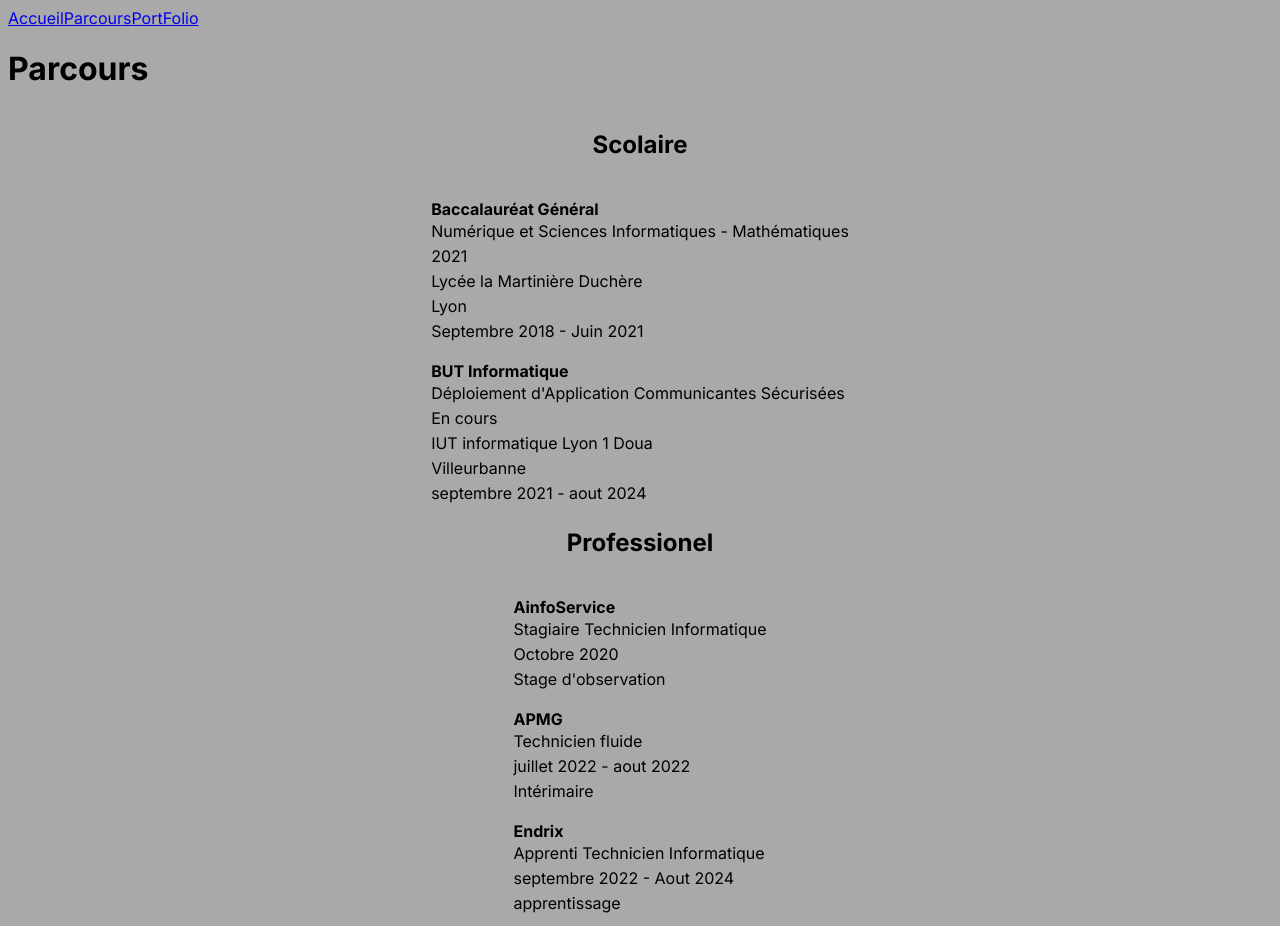
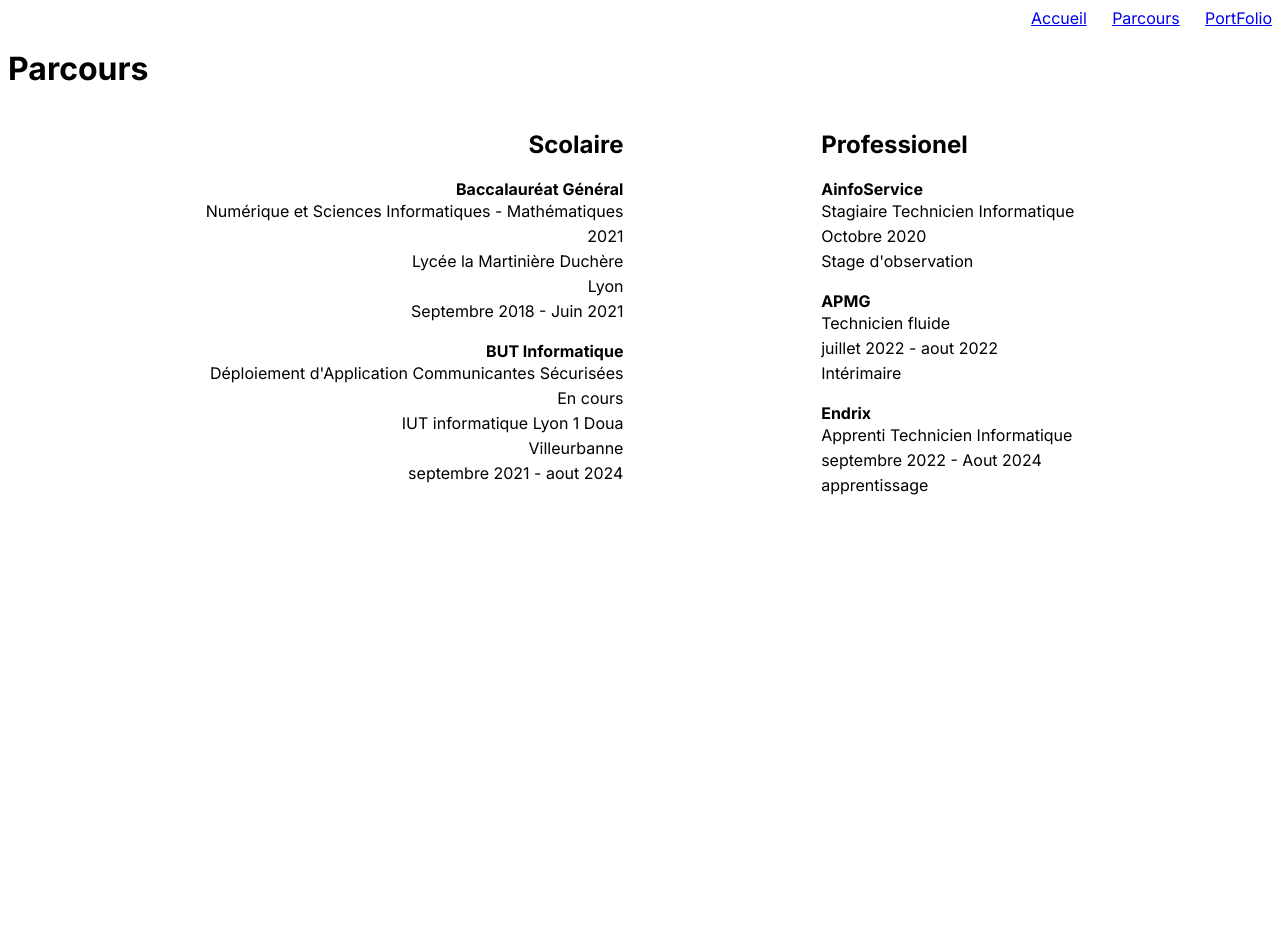
Before and after one commit to Lhokamn/cclaudel, a Next.js app: page /parcours in a window 1280 px wide. After the commit the page ends 800 px from the top, so only its background shows below. Built offline with nearby package versions, Linux system fonts and the light colour scheme.

Commit message:
rajout d'un peu de css

```diff
--- a/app/globals.css
+++ b/app/globals.css
@@ -3,9 +3,13 @@
 @tailwind utilities;  */
 
 body{
-  background-color: darkgrey;
+  /* background-color: darkgrey; */
 }
 
 nav {
-  align-items: end;
+  text-align: right;
 }
+
+nav * {
+  margin-left: 2%;
+}
--- a/app/layout.tsx
+++ b/app/layout.tsx
@@ -1,6 +1,7 @@
 import type { Metadata } from 'next'
 import { Inter } from 'next/font/google'
 import './globals.css'
+
 
 const inter = Inter({ subsets: ['latin'] })
 
@@ -22,7 +23,8 @@ export default function RootLayout({
             <a href="./parcours" id="parcours">Parcours</a>
             <a href="./portfolio" id="portfolio">PortFolio</a>
           </nav>
-        {children}</body>
+        {children}
+      </body>
     </html>
   )
 }
--- /dev/null
+++ b/app/page.module.css
@@ -0,0 +1,20 @@
+.header {
+    display:flex;
+    align-items: center;
+    flex-direction: column;
+}
+
+.aboutme {
+    display:flex;
+    align-items: center;
+    flex-direction: column;
+}
+.aboutme > p {
+    padding-left: 15rem;
+    padding-right: 15rem;
+}
+
+#accueil {
+    font-size: 150%;
+    color: blue;
+}
--- a/app/page.modules.css
+++ /dev/null
@@ -1,20 +0,0 @@
-.header {
-    size: 50px;
-    color: black;
-    align-items: center;
-}
-
-.fullPageWrapper div {
-    display: flex;
-    flex-direction: column;
-    align-items: center;
-}
-
-#accueil {
-    size:15rem;
-    color: blue;
-}
-
-.aboutme{
-    color: brown;
-}
--- a/app/page.tsx
+++ b/app/page.tsx
@@ -1,5 +1,5 @@
-import styles from './page.modules.css';
-import Image from 'next/image';
+import styles from './page.module.css'
+import Image from 'next/image'
 
 export default function Home() {
 
--- a/app/parcours/page.module.css
+++ b/app/parcours/page.module.css
@@ -1,23 +1,21 @@
-.maindiv > div {
-    display: flex;
-    flex-direction: column;
-    align-items: center;
+.content {
+    display:grid;
+    grid-template-columns: repeat(3fr 1fr 3fr);
 }
 
-/* .scol, .pro {
-    flex: 1;
-} */
-
 .scol {
-    display: flex;
-    flex-direction: column;
-    align-items: center;
-    justify-content: space-around;
+    text-align: right;
 }
 
 .pro {
-    display: flex;
-    flex-direction: column;
-    align-items: center;
-    justify-content: space-around;
+    text-align: left;
 }
+
+.pro:nth-child(2){
+    grid-column: 3;
+}
+
+#parcours{
+    font-size: 150%;
+    color: blue;
+}
--- a/app/parcours/page.tsx
+++ b/app/parcours/page.tsx
@@ -9,6 +9,7 @@ export default function Parcours() {
         <main>
             <div className={styles.maindiv}>
                 <h1>Parcours</h1>
+                <div className={styles.content}>
                     <div className={styles.scol}>
                         <h2>Scolaire</h2>
                         <ParcoursScolSection experiences={scol} ></ParcoursScolSection>
@@ -18,6 +19,7 @@ export default function Parcours() {
                         <ParcoursProSection experiences={pro} ></ParcoursProSection>
                     </div>
                 </div>
+            </div>
         </main>
     )
 }
--- a/app/portfolio/page.module.css
+++ b/app/portfolio/page.module.css
@@ -1,8 +1,11 @@
 .content {
+}
 
+.contentApp {
+    margin-left: 2rem;
 }
 
 #portfolio {
-    size:15rem;
+    font-size: 150%;
     color: blue;
 }
--- a/app/portfolio/page.tsx
+++ b/app/portfolio/page.tsx
@@ -9,7 +9,7 @@ export default function Portfolio() {
         <main>
             <div className={styles.content}>
                 <h1>Portfolio</h1>
-                <div>
+                <div className={styles.contentApp}>
                     <h2>Mes Applications</h2>
                     <ApplicationsSection applications={apps}></ApplicationsSection>
                 </div>
```
Also changed, not shown: app/components/applications/applications.module.css (+7 -2 lines). Lines whose indentation alone changed are shown as unchanged.
